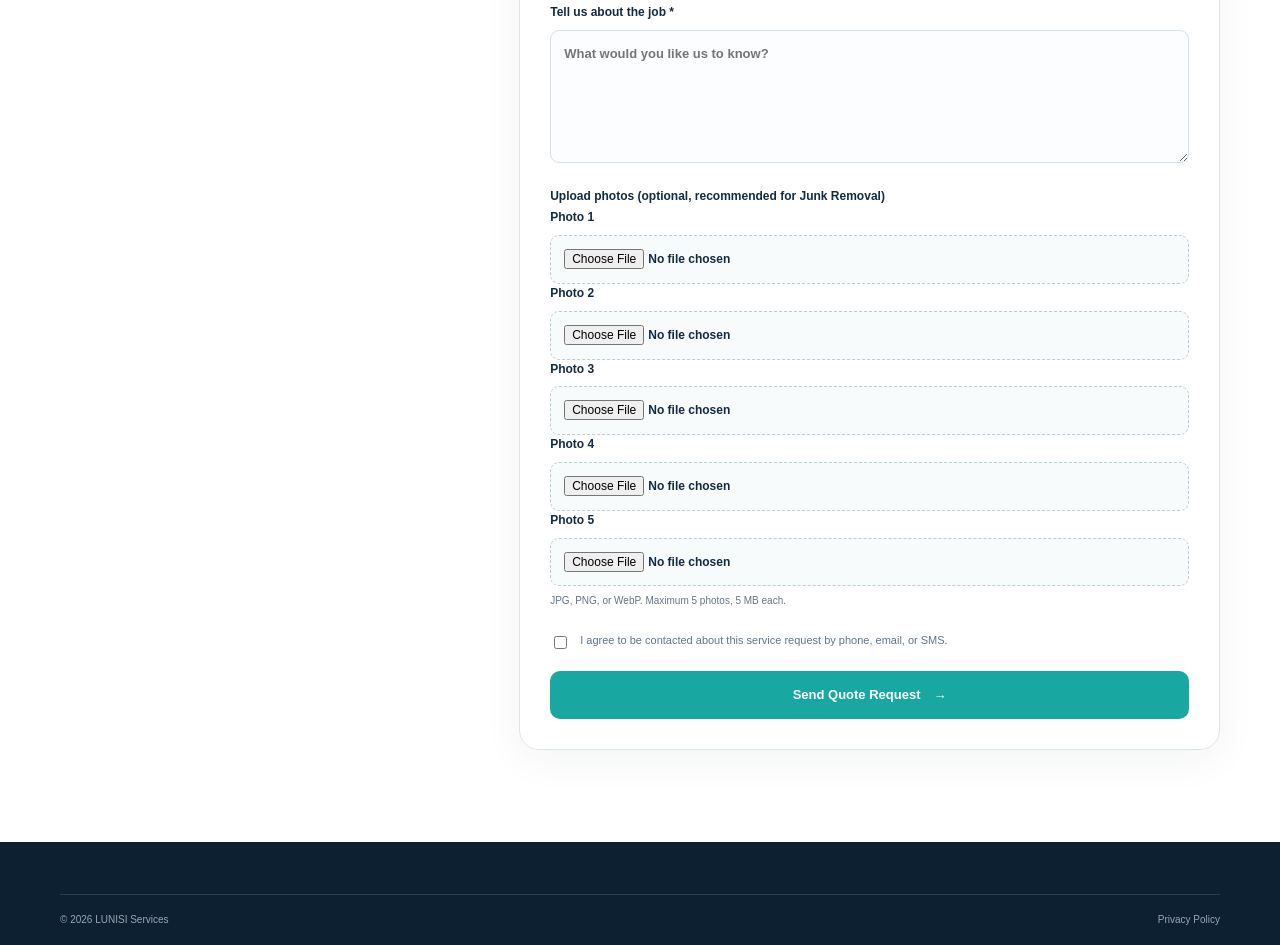
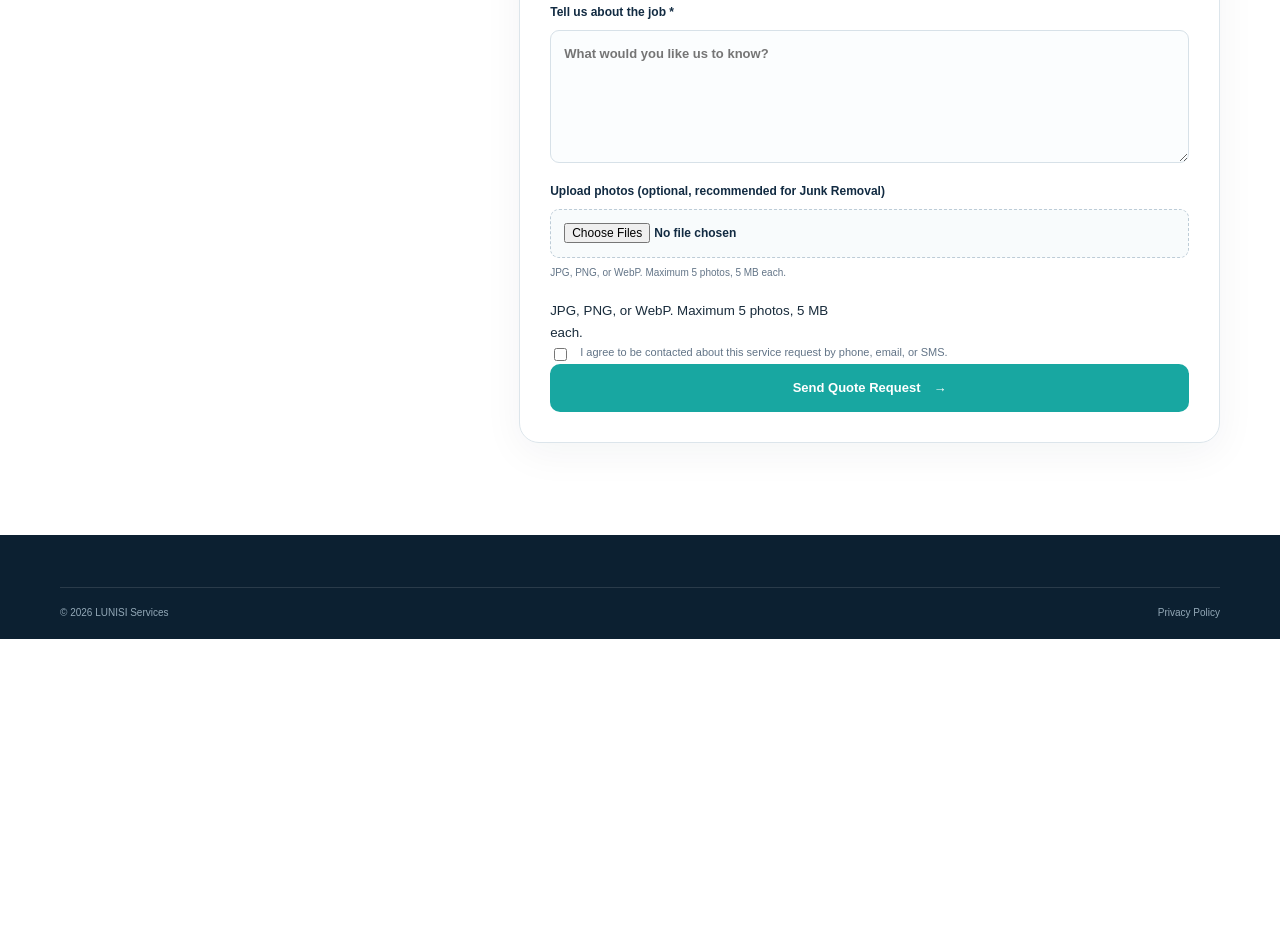
Before and after one commit to kolianinika-coder/LUNISI-Services, a website: page quote.html in a window 1280 px wide. Shown: the part 898-1843 px from the top of the page. After the commit the page ends 1537 px from the top, so only its background shows below. Drawn offline with Linux system fonts and the light colour scheme.

Commit message:
Update quote.html

```diff
--- a/quote.html
+++ b/quote.html
@@ -150,40 +150,21 @@
                 placeholder="What would you like us to know?"></textarea>
             </label>
 
-            <div class="form-full upload-label">
-              <span class="field-label">
-                Upload photos (optional, recommended for Junk Removal)
-              </span>
 
-              <label>
-                Photo 1
-                <input type="file" name="photo_1"
-                  accept="image/jpeg,image/png,image/webp">
-              </label>
 
-              <label>
-                Photo 2
-                <input type="file" name="photo_2"
-                  accept="image/jpeg,image/png,image/webp">
-              </label>
+<label class="form-full upload-label">
+  Upload photos (optional, recommended for Junk Removal)
+  <input
+    type="file"
+    name="photos"
+    id="photos"
+    accept="image/jpeg,image/png,image/webp"
+    multiple
+  >
+  <small>JPG, PNG, or WebP. Maximum 5 photos, 5 MB each.</small>
+</label>
 
-              <label>
-                Photo 3
-                <input type="file" name="photo_3"
-                  accept="image/jpeg,image/png,image/webp">
-              </label>
 
-              <label>
-                Photo 4
-                <input type="file" name="photo_4"
-                  accept="image/jpeg,image/png,image/webp">
-              </label>
-
-              <label>
-                Photo 5
-                <input type="file" name="photo_5"
-                  accept="image/jpeg,image/png,image/webp">
-              </label>
 
               <small>JPG, PNG, or WebP. Maximum 5 photos, 5 MB each.</small>
             </div>
```
